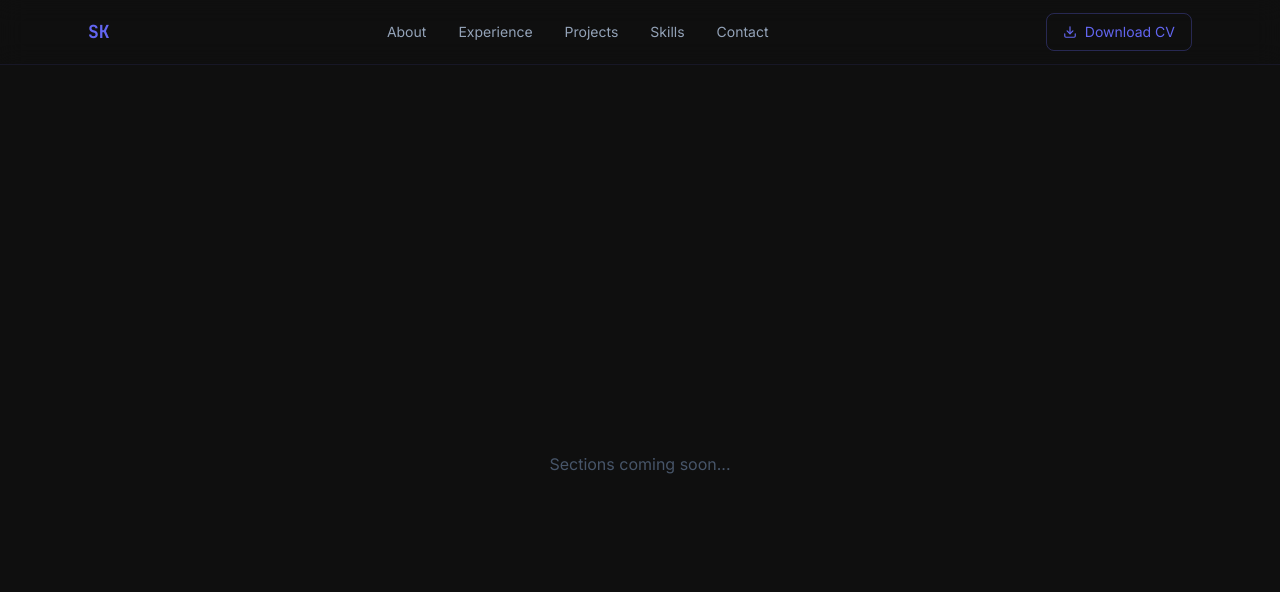
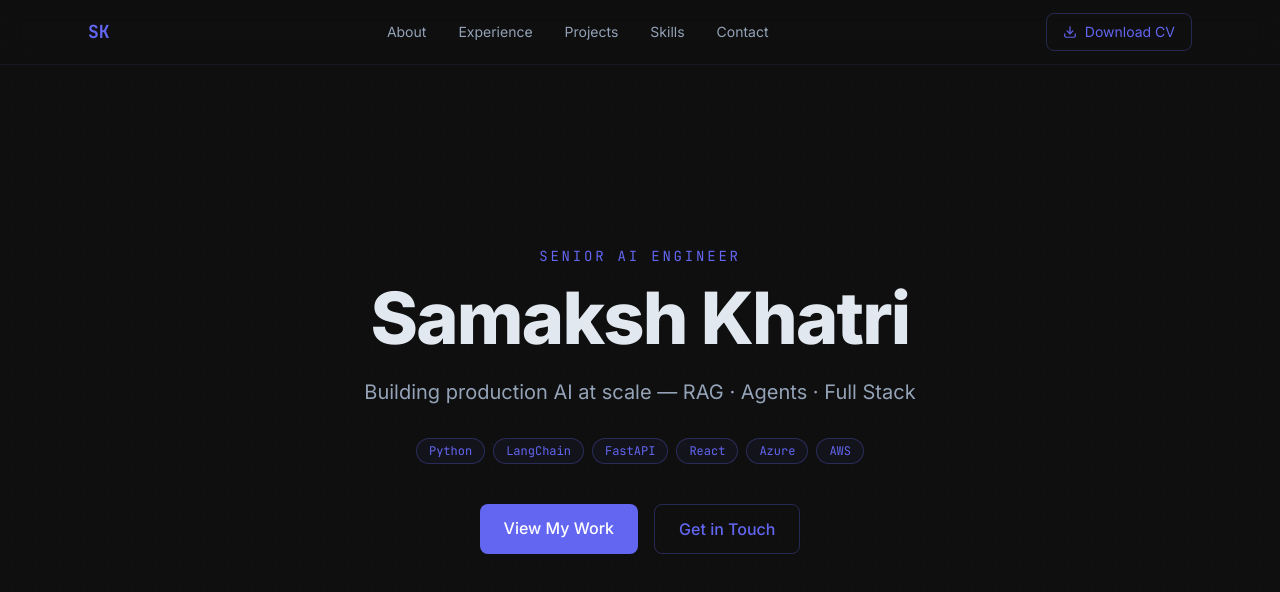
Before and after one commit to themightywolfie/themightywolfie.github.io, a React (Vite) app: page / in a window 1280 px wide. Shown: the top 592 px of the page. Built offline with nearby package versions, Linux system fonts and the light colour scheme.

Commit message:
feat: add Hero section with staggered animations

```diff
--- a/src/App.tsx
+++ b/src/App.tsx
@@ -1,14 +1,11 @@
 import Navbar from "./components/Navbar";
+import Hero from "./components/Hero";
 
 function App() {
   return (
     <div className="min-h-screen bg-background text-text-primary">
       <Navbar />
-      <div className="pt-16">
-        <div className="h-screen flex items-center justify-center">
-          <p className="text-text-muted">Sections coming soon...</p>
-        </div>
-      </div>
+      <Hero />
     </div>
   );
 }
--- /dev/null
+++ b/src/components/Hero.tsx
@@ -0,0 +1,75 @@
+import { motion } from "framer-motion";
+import { useMotionVariants } from "../lib/animations";
+import { hero } from "../lib/data";
+
+export default function Hero() {
+  const { fadeUp, staggerContainer } = useMotionVariants();
+
+  return (
+    <section className="relative min-h-screen flex items-center justify-center overflow-hidden">
+      {/* Dot-matrix background */}
+      <div
+        className="absolute inset-0 opacity-[0.04]"
+        style={{
+          backgroundImage:
+            "radial-gradient(circle, #6366f1 1px, transparent 1px)",
+          backgroundSize: "24px 24px",
+        }}
+      />
+
+      <motion.div
+        variants={staggerContainer}
+        initial="hidden"
+        animate="visible"
+        className="relative z-10 max-w-4xl mx-auto px-6 text-center"
+      >
+        <motion.p
+          variants={fadeUp}
+          className="font-mono text-accent text-sm tracking-[0.2em] uppercase mb-4"
+        >
+          {hero.title}
+        </motion.p>
+
+        <motion.h1
+          variants={fadeUp}
+          className="text-5xl sm:text-6xl md:text-7xl font-extrabold tracking-tight mb-6"
+        >
+          {hero.name}
+        </motion.h1>
+
+        <motion.p
+          variants={fadeUp}
+          className="text-text-secondary text-lg md:text-xl mb-8 max-w-2xl mx-auto"
+        >
+          {hero.tagline}
+        </motion.p>
+
+        <motion.div variants={fadeUp} className="flex flex-wrap justify-center gap-2 mb-10">
+          {hero.techPills.map((tech) => (
+            <span
+              key={tech}
+              className="px-3 py-1 text-xs font-mono border border-accent/30 rounded-full text-accent bg-accent/5"
+            >
+              {tech}
+            </span>
+          ))}
+        </motion.div>
+
+        <motion.div variants={fadeUp} className="flex justify-center gap-4">
+          <a
+            href="#projects"
+            className="px-6 py-3 bg-accent text-white font-medium rounded-lg hover:bg-accent/90 transition-colors"
+          >
+            View My Work
+          </a>
+          <a
+            href="#contact"
+            className="px-6 py-3 border border-accent/30 text-accent font-medium rounded-lg hover:bg-accent/10 transition-colors"
+          >
+            Get in Touch
+          </a>
+        </motion.div>
+      </motion.div>
+    </section>
+  );
+}
```
